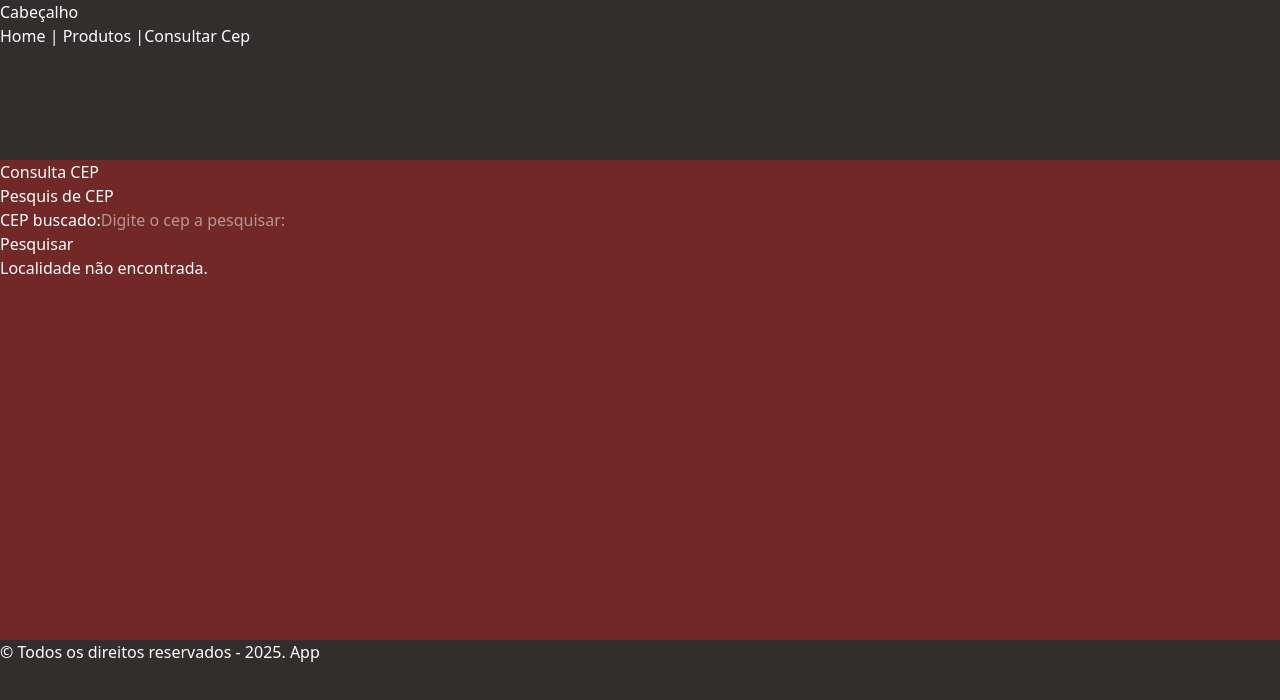
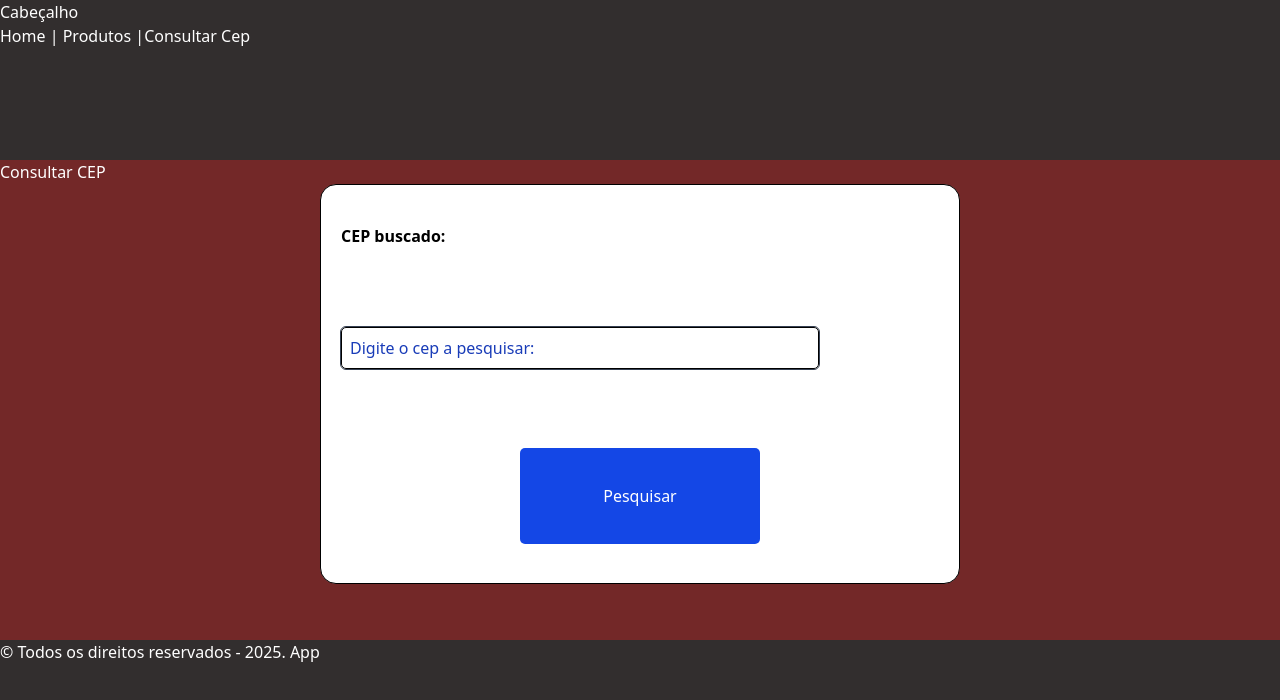
Before and after one commit to 1TDSPF-25/sistema-flow, a React (Vite) app in the folder aula-13/: page /consulta-cep in a window 1280 px wide. Shown: the top 700 px of the page. Built offline with nearby package versions, Linux system fonts and the light colour scheme.

Commit message:
Consulta CEP finalizado com mascara de CEP

```diff
--- a/aula-13/src/routes/ConsultaCep/index.tsx
+++ b/aula-13/src/routes/ConsultaCep/index.tsx
@@ -4,7 +4,7 @@ import { useNavigate } from "react-router-dom";
 
 export default function ConsultaCep() {
 
-
+    const navigate = useNavigate();
 
     const [logradouro, setLogradouro] = useState<TipoCep>();
 
@@ -14,56 +14,71 @@ export default function ConsultaCep() {
   ) => {
     try {
         e.preventDefault();
+
+        //trata o cep tirando o traço:
+        console.log("CEP COM TRAÇo:"+cepParam);
+        cepParam = cepParam.replace("-","");
+        console.log("CEP SEM TRAÇo:"+cepParam);
+
         const response = await fetch(`https://viacep.com.br/ws/${cepParam}/json/`);
 
-        const data: TipoCep = await response.json();
-        setLogradouro(data);
-
+        if(response.status === 200){
+            const data: TipoCep = await response.json();
+            setLogradouro(data);
+        }else{
+            throw new Error("Ocorreu um erro ao tentar buscar esse CEP, tente novamente!");
+        }
     } catch (error) {
-        console.error(error);
-
+        alert(error);
+        navigate("/error");
     }
   };
 
   const [cepProcurado, setCepProcurado] = useState<string>("");
 
+  const mascaraCep = (e:React.ChangeEvent<HTMLInputElement>)=>{
+  const digits = e.currentTarget.value.replace(/\D/g, '').slice(0, 8); // máximo 8 dígitos
+  const formatted =
+    digits.length > 5
+      ? `${digits.slice(0, 5)}-${digits.slice(5)}`
+      : digits;
+    setCepProcurado(formatted);
+  }
+
   return (
     <main>
-      <h1>Consulta CEP</h1>
+      <h1>Consultar CEP</h1>
 
       <div>
-        <form onSubmit={(e) => fetchData(cepProcurado, e)}>
-          <fieldset>
-            <legend>Pesquis de CEP</legend>
-            <div>
-              <label htmlFor="idCep">CEP buscado:</label>
+        <form onSubmit={(e) => fetchData(cepProcurado, e)} className="flex border-1 w-[50%] h-[50vh] mx-auto my-auto px-5 text-black rounded-2xl bg-white">
+
+            <div className="flex flex-col justify-around w-full">
+              <label htmlFor="idCep" className="block font-bold">CEP buscado:</label>
               <input
                 type="text"
                 name="cep"
-                maxLength={8}
+                maxLength={9}
                 required={true}
                 placeholder="Digite o cep a pesquisar:"
                 value={cepProcurado}
-                onChange={(e) => setCepProcurado(e.target.value)}
+                onChange={mascaraCep}
+                className="border-1 p-2 rounded-[5px] inline-block w-[80%] outline-1 outline-gray-700 placeholder:text-blue-800"
               />
+              <button type="submit" className="inline-block w-[40%] mx-auto bg-blue-700 text-white rounded-[5px] h-[12vh]">Pesquisar</button>
             </div>
-            <div>
-              <button type="submit">Pesquisar</button>
-            </div>
-          </fieldset>
         </form>
       </div>
       <div>
-        {logradouro ? (
+        {logradouro ?
           <div>
             <p>Bairro : {logradouro.bairro}</p>
             <p>Cep : {logradouro.cep}</p>
             <p>Rua : {logradouro.logradouro}</p>
             <p>Local : {logradouro.localidade}</p>
           </div>
-        ) : (
-          <p>Localidade não encontrada.</p>
-        )}
+         :
+           logradouro ? <p>Localidade não encontrada.</p> : <span></span>
+        }
       </div>
     </main>
   );
```
